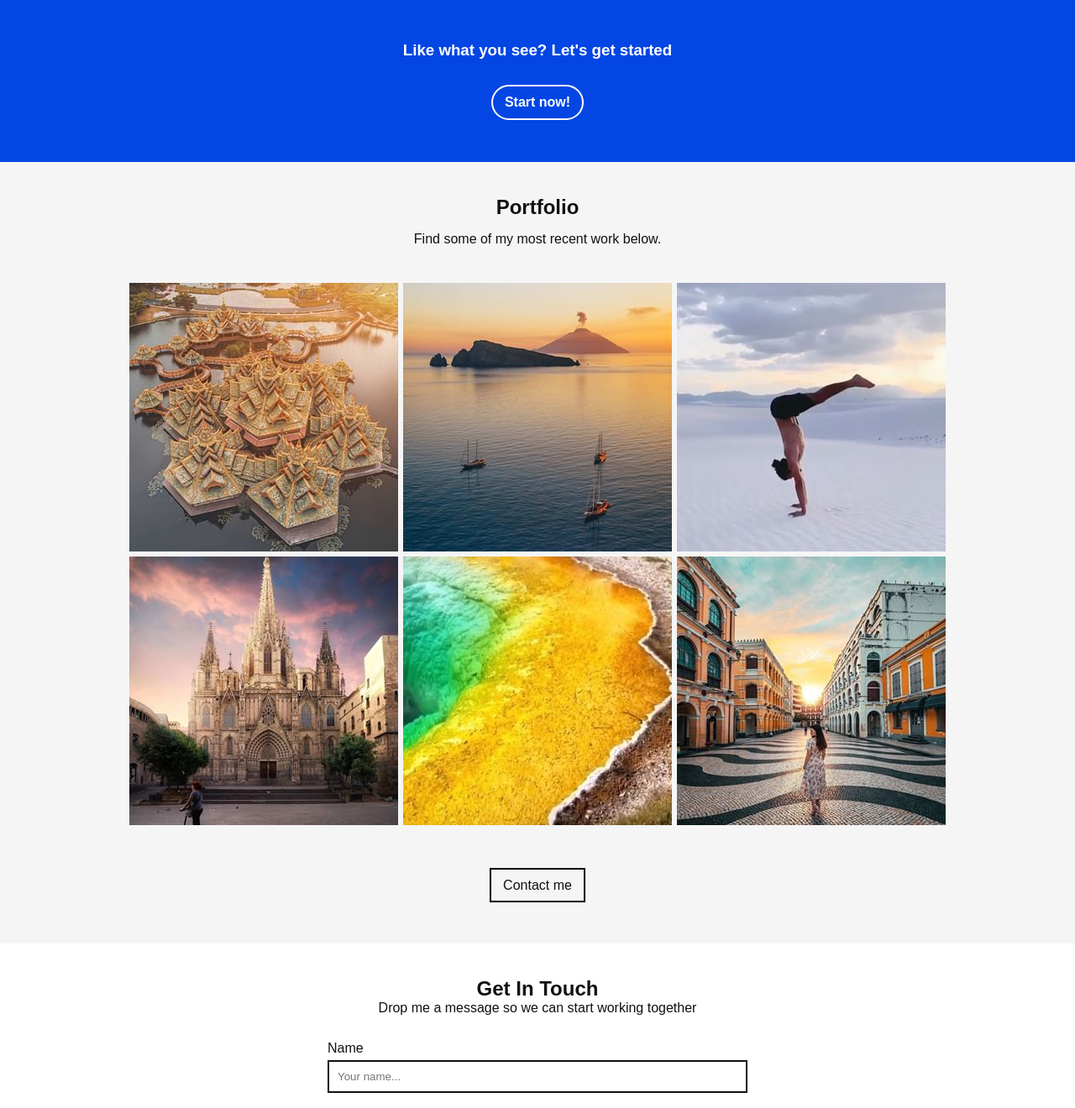
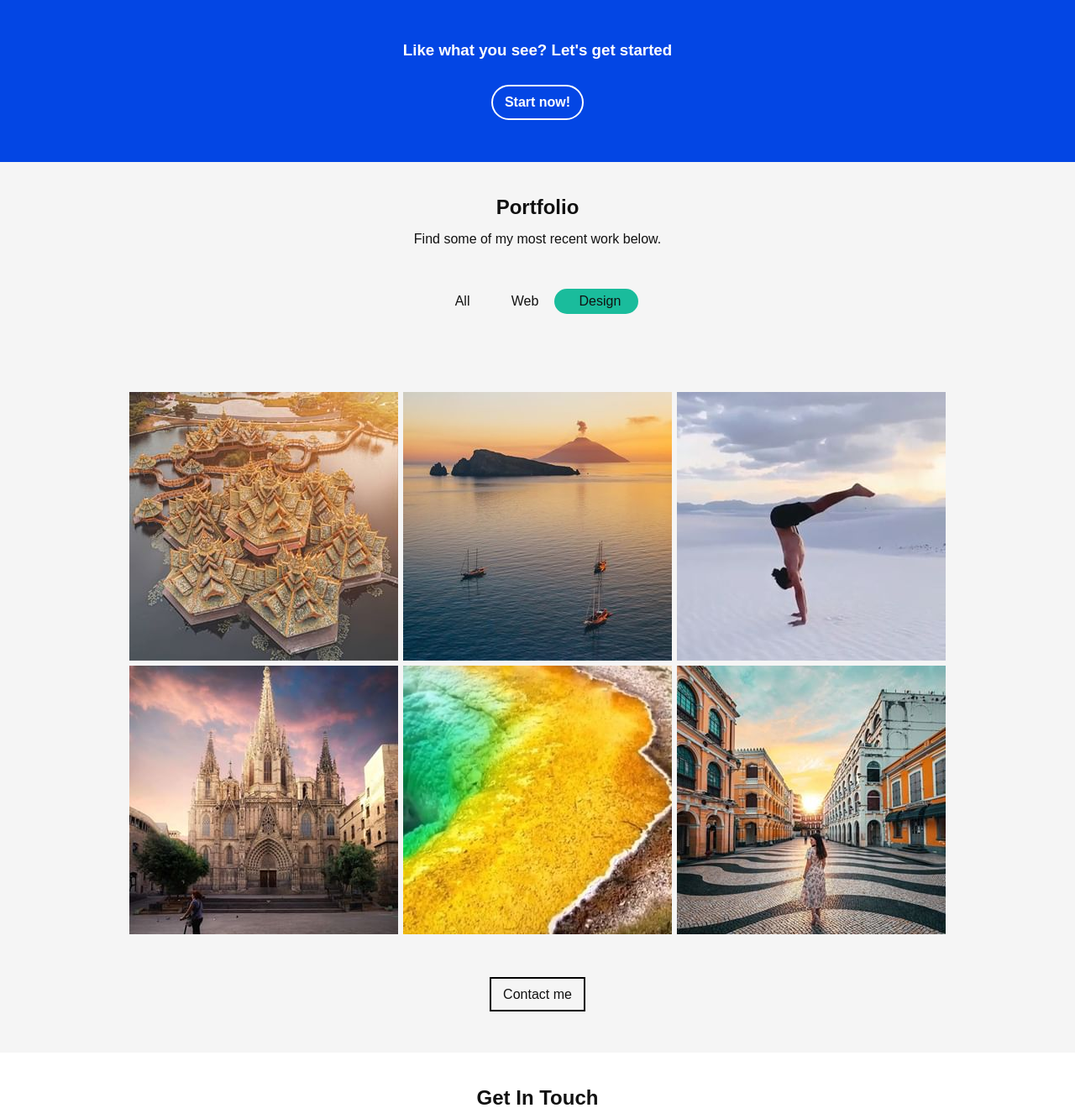
Before and after one commit to NunoGaioPereira/web-dev-portfolio, a PHP site: page / in a window 1280 px wide. Shown: the part 1575-2895 px from the top of the page at 84% size. Run offline with PHP 8.4, Linux system fonts and the light colour scheme.

Commit message:
test nav animation

```diff
--- a/css/main.css
+++ b/css/main.css
@@ -521,3 +521,59 @@ nav.scrolled ul li a {
 @media max-width(1200px) {
 
 }
+
+.tabs {
+	position: relative;
+	margin: 50px auto;
+	width: 260px;
+	height: 30px;
+}
+
+.tabs .animation {
+	position: absolute;
+	height: 100%;
+	top: 0;
+	background-color: #1abc9c;
+	// width: 100px;
+	border-radius: 50px;
+	z-index: 0;
+	transition: all 0.5s ease 0s;
+}
+
+.tabs .start-home, a:nth-child(1):hover~.animation {
+	width: 50px;
+	left: 10px;
+}
+
+.tabs .start-home, a:nth-child(2):hover~.animation {
+	width: 50px;
+	left: 70px;
+}
+
+.tabs .start-home, a:nth-child(3):hover~.animation {
+	width: 100px;
+	left: 150px;
+}
+
+.tabs a {
+	color: #111;
+	text-decoration: none;
+	line-height: 30px;
+	margin: 0 10px;
+	position: relative;
+	display: inline-block;
+	z-index: 1;
+	text-align: center;
+}
+
+.tabs a:nth-child(1) {
+	width: 50px;
+}
+
+.tabs a:nth-child(2) {
+	width: 50px;
+}
+
+.tabs a:nth-child(3) {
+	width: 80px;
+}
--- a/index.html
+++ b/index.html
@@ -92,6 +92,14 @@
 	<section class="portfolio">
 		<h2>Portfolio</h2>
 		<p>Find some of my most recent work below.</p>
+
+		<div class="tabs">
+			<a href="#/">All</a>
+			<a href="#/">Web</a>
+			<a href="#/">Design</a>
+			<div class="animation start-home"></div>
+		</div>
+
 		<div class="gallery">
 			<!--<a href="" class="image"><img src="./img/ig1.jpg"></a>
 			<a href="" class="image"><img src="./img/ig1.jpg"></a>
```
